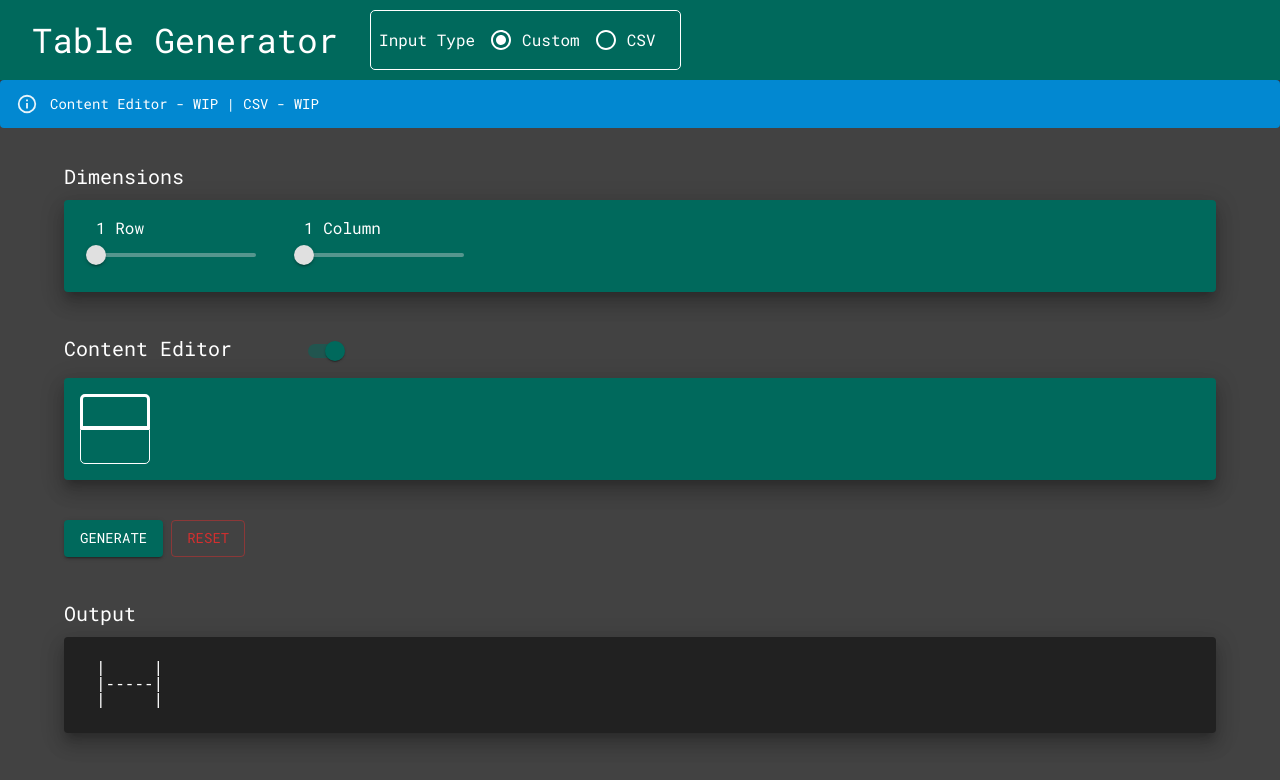
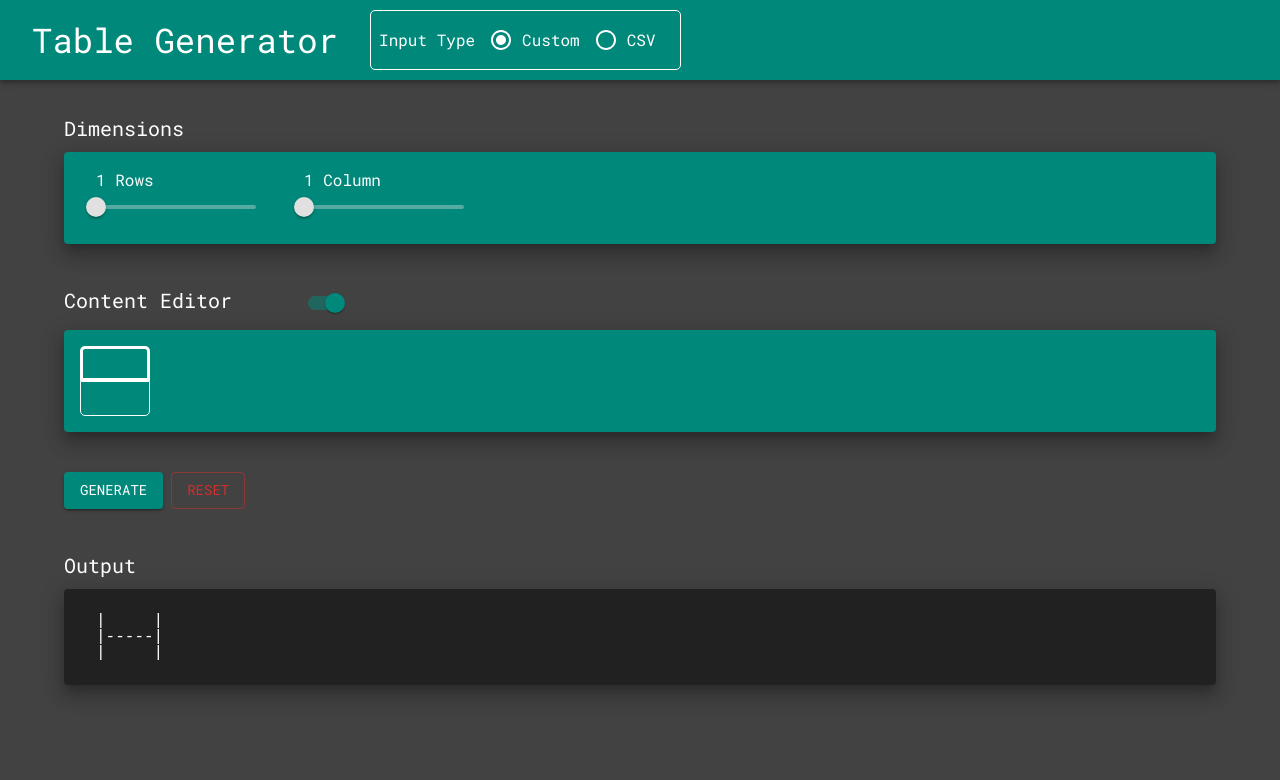
Before and after one commit to Ogwen123/md-table-generator, a React (Vite) app: page / in a window 1280 px wide. Shown: the top 780 px of the page. Built offline with nearby package versions, Linux system fonts and the light colour scheme.

Commit message:
content editor and csv input done

```diff
--- a/src/App.tsx
+++ b/src/App.tsx
@@ -11,15 +11,18 @@ import CollapsableAlert from './components/CollapsableAlert'
 import ContentEditor from './components/ContentEditor'
 
 //my imports
-import tableConfig from "./config/table.json"
-import { Config } from './exports/types'
+import configFile from "./config/table.json"
+import { Config, AlertSeverity } from './exports/types'
 import { generateCustomTable } from './utils/generateCustomTable'
 import CSVInput from './components/CSVInput'
+import { generateDelimitedTable } from './utils/generateDelimitedTable'
 
+let initContentStorage: Record<string, string> = { "0-0": "", "1-0": "" };
 
 export const defaultConfigState = {
-    rows: tableConfig.defaultRows,
-    columns: tableConfig.defaultColumns
+    rows: configFile.defaultRows + 1,
+    columns: configFile.defaultColumns,
+    content: initContentStorage
 }
 
 function App() {
@@ -29,39 +32,100 @@ function App() {
     const [showContentEditor, setShowContentEditor] = React.useState<boolean>(true)
     const [inputType, setInputType] = React.useState<"custom" | "csv">("custom")
 
+    //custom specific
+    const [dimensionTracker, setDimensionTracker] = React.useState<number[]>([2, 1])//used to force a re-render when dimensions are changed
+
+    //csv specific
+    const [delimiter, setDelimiter] = React.useState<string>(",")
+    const [csvInputContent, setCsvInputContent] = React.useState<string>("")
+
     //alert handling
     const [alertContent, setAlertContent] = React.useState<string[]>(["Uh Oh", "You should never see this"])//title, message
-    const [alertSeverity, setAlertSeverity] = React.useState<"error" | "warning" | "info" | "success">("info")
+    const [alertSeverity, setAlertSeverity] = React.useState<AlertSeverity>("info")
     const [alertOpen, setAlertOpen] = React.useState<boolean>(false)
 
-    const handleGenerate = (customConfig?: Config) => {
-        setRowArray(generateCustomTable(customConfig || tableConfig))// if no custom config is passed, use the current config
+    //update content object when more rows or columns are added
+    React.useEffect(() => {
+        let newContentStorage: Record<string, string> = {}
+        for (let row = 0; row < tableConfig.rows; row++) {
+            for (let column = 0; column < tableConfig.columns; column++) {
+                newContentStorage[`${row}-${column}`] = tableConfig.content[`${row}-${column}`] || ""
+            }
+        }
+        setTableConfig({ ...tableConfig, content: newContentStorage })
+    }, [dimensionTracker])
+
+    const handleCustomGenerate = (customConfig?: Config) => {
+        const rowArray = generateCustomTable(customConfig || tableConfig)
+        if (rowArray[1] === false) setRowArray([rowArray[0]])
+        else setRowArray(rowArray)// if no custom config is passed, use the current config
+    }
+
+    const handleCSVGenerate = () => {
+        const rowArray = generateDelimitedTable(csvInputContent, delimiter)
+        if (rowArray[1] === false) setRowArray([rowArray[0]])
+        else setRowArray(rowArray)
+    }
+
+    const doAlert = (content: string[], severity: AlertSeverity) => {
+        if (content.length !== 2) return
+        setAlertContent(content)
+        setAlertSeverity(severity)
+        setAlertOpen(true)
     }
 
     useEffect(() => {
-        handleGenerate()
+        if (inputType === "custom") handleCustomGenerate()
+        else handleCSVGenerate()
     }, [])
 
     return (
         <div>
             <Header inputType={inputType} setInputType={setInputType} />
-            <Alert variant='filled' severity='info' >Content Editor - WIP | CSV - WIP</Alert>
+            {/*<Alert variant='filled' severity='info' >Content Editor - WIP</Alert>*/}
             <CollapsableAlert
-                alertContent={alertContent} alertSeverity={alertSeverity} alertOpen={alertOpen}
-                setAlertContent={setAlertContent} setAlertSeverity={setAlertSeverity} setAlertOpen={setAlertOpen}
+                alertContent={alertContent}
+                alertSeverity={alertSeverity}
+                alertOpen={alertOpen}
+                setAlertContent={setAlertContent}
+                setAlertSeverity={setAlertSeverity}
+                setAlertOpen={setAlertOpen}
             />
             {inputType === "custom" ?
                 <div className="custom-input">
-                    <ConfigBar setTableConfig={setTableConfig} tableConfig={tableConfig} />
-                    <ContentEditor tableConfig={tableConfig} showEditor={showContentEditor} setShowEditor={setShowContentEditor} />
+                    <ConfigBar
+                        setTableConfig={setTableConfig}
+                        tableConfig={tableConfig}
+                        setDimensionTracker={setDimensionTracker}
+                    />
+                    <ContentEditor
+                        tableConfig={tableConfig}
+                        setTableConfig={setTableConfig}
+                        showEditor={showContentEditor}
+                        setShowEditor={setShowContentEditor}
+                    />
                 </div>
                 :
                 <div className="csv-input">
-                    <CSVInput />
+                    <CSVInput
+                        csvInputContent={csvInputContent}
+                        setCsvInputContent={setCsvInputContent}
+                        doAlert={doAlert}
+                        delimiter={delimiter}
+                        setDelimiter={setDelimiter}
+                    />
                 </div>
             }
-            <ControlButtons setTableConfig={setTableConfig} tableConfig={tableConfig} generateTable={handleGenerate} setRowArray={setRowArray} rowArray={rowArray} />
-            <Output rowArray={rowArray} />
+            <ControlButtons
+                setTableConfig={setTableConfig}
+                tableConfig={tableConfig}
+                generateTable={inputType === "custom" ? handleCustomGenerate : handleCSVGenerate}
+                setRowArray={setRowArray}
+                rowArray={rowArray}
+            />
+            <Output
+                rowArray={rowArray}
+            />
         </div>
     )
 }
--- a/src/components/CSVInput.tsx
+++ b/src/components/CSVInput.tsx
@@ -1,10 +1,25 @@
 import React from 'react'
-import { Typography, Paper } from '@mui/material'
+import { Typography, Paper, Button } from '@mui/material'
 
 //project imports
 import { generalSpacing, paperLabelStyling } from '../exports/styling'
+import { generateDelimitedTable } from '../utils/generateDelimitedTable'
+import { AlertSeverity } from '../exports/types'
 
-const CSVInput = () => {
+interface CSVInputProps {
+    csvInputContent: string,
+    setCsvInputContent: (cvInputContent: string) => void,
+    doAlert: (content: string[], severity: AlertSeverity) => void,
+    delimiter: string,
+    setDelimiter: (delimiter: string) => void,
+}
+
+const CSVInput = ({ csvInputContent, setCsvInputContent, delimiter, setDelimiter }: CSVInputProps) => {
+
+    const handleInputChange = (value: string) => {
+        setCsvInputContent(value)
+    }
+
     const barStyling = {
         ...generalSpacing,
         backgroundColor: "primary.main",
@@ -19,8 +34,30 @@ const CSVInput = () => {
                 CSV Input
             </Typography>
             <Paper elevation={12} variant='elevation' sx={barStyling} >
-
+                <form>
+                    <p>Delimiter(, | ; etc): </p>
+                    <input
+                        type='text'
+                        className="kdfbgkjd"
+                        style={{
+                            backgroundColor: "#212121",
+                            border: "none",
+                            borderRadius: "5px",
+                            color: "white"
+                        }}//inline because css wasn't working
+                        defaultValue={delimiter}
+                        onChange={(e) => setDelimiter(e.currentTarget.value.trim())}
+                    ></input>
+                    <p>CSV Data: </p>
+                    <textarea
+                        className="csv-textarea"
+                        rows={5}
+                        cols={300}
+                        onChange={(e) => handleInputChange(e.currentTarget.value)}
+                    ></textarea>
+                </form>
             </Paper>
+            <Button onClick={(e) => generateDelimitedTable(csvInputContent, delimiter)} ></Button>
         </div>
     )
 }
--- a/src/components/DimensionsBar.tsx
+++ b/src/components/DimensionsBar.tsx
@@ -4,14 +4,15 @@ import { Paper, Typography, Slider, Grid, Divider } from "@mui/material"
 //project imports
 import { Config, ConfigTypes } from '../exports/types'
 import { paperLabelStyling, generalSpacing } from '../exports/styling'
-import configFile from "../config/configBar.json"
+import configFile from "../config/table.json"
 
 interface ConfigBarProps {
     setTableConfig: (config: Config) => void
-    tableConfig: Config
+    tableConfig: Config,
+    setDimensionTracker: (dimensionTracker: number[]) => void
 }
 
-const ConfigBar = ({ setTableConfig, tableConfig }: ConfigBarProps) => {
+const ConfigBar = ({ setTableConfig, tableConfig, setDimensionTracker }: ConfigBarProps) => {
 
     //const [rows, setRows] = React.useState<number>((configFile as ConfigTypes.ConfigBar).defaultRows)// for displaying the number of rows next to the slider
     //const [columns, setColumns] = React.useState<number>((configFile as ConfigTypes.ConfigBar).defaultColumns)// for displaying the number of cloumns next to the slider
@@ -19,11 +20,13 @@ const ConfigBar = ({ setTableConfig, tableConfig }: ConfigBarProps) => {
     //event handlers
     const handleRowChange = (event: Event, newValue: number | number[]) => {
         setTableConfig({ ...tableConfig, rows: (newValue as number) })
+        setDimensionTracker([newValue as number, tableConfig.columns])
         //setRows(newValue as number)
     }
 
     const handleColumnChange = (event: Event, newValue: number | number[]) => {
         setTableConfig({ ...tableConfig, columns: (newValue as number) })
+        setDimensionTracker([tableConfig.rows, newValue as number])
         //setColumns(newValue as number)
     }
 
@@ -57,7 +60,7 @@ const ConfigBar = ({ setTableConfig, tableConfig }: ConfigBarProps) => {
                 <Grid container spacing={2}>
                     <Grid item className='rows-div'>
                         <Typography component="p" sx={sliderLabelStyling}>
-                            {tableConfig.rows} {tableConfig.rows !== 1 ? "Rows" : "Row"} {/*change label according to number of rows*/}
+                            {tableConfig.rows - 1} {tableConfig.rows !== 1 ? "Rows" : "Row"} {/*change label according to number of rows*/}
                         </Typography>
                         <Slider
                             color="secondary"
@@ -65,7 +68,7 @@ const ConfigBar = ({ setTableConfig, tableConfig }: ConfigBarProps) => {
                             max={configFile.maxRows}
                             step={1}
                             defaultValue={1}
-                            value={tableConfig.rows}
+                            value={tableConfig.rows - 1}
                             sx={sliderStyling}
                             onChange={handleRowChange}
                         />
--- a/src/config/configBar.json
+++ /dev/null
@@ -1,6 +0,0 @@
-{
-    "maxColumns": 25,
-    "maxRows": 25,
-    "minColumns": 1,
-    "minRows": 1
-}
--- a/src/config/table.json
+++ b/src/config/table.json
@@ -1,5 +1,9 @@
 {
-    "defaultCloumnWidth": 5,
+    "minColumnWidth": 5,
     "defaultRows": 1,
-    "defaultColumns": 1
+    "defaultColumns": 1,
+    "maxColumns": 25,
+    "maxRows": 25,
+    "minColumns": 1,
+    "minRows": 2
 }
--- a/src/exports/types.ts
+++ b/src/exports/types.ts
@@ -1,6 +1,7 @@
 export type Config = {
     rows: number,
-    columns: number
+    columns: number,
+    content: Record<string, string>
 }
 
 export type AlertSeverity = "error" | "warning" | "info" | "success"
--- a/src/index.css
+++ b/src/index.css
@@ -55,3 +55,13 @@ p {
     display: flex;
     flex-direction: row;
 }
+
+.csv-textarea {
+    max-width: 1000000px;
+    background-color: #212121;
+    border: none;
+    width: 100%;
+    resize: vertical;
+    color: white;
+    border-radius: 5px;
+}
--- a/src/main.tsx
+++ b/src/main.tsx
@@ -12,7 +12,7 @@ import font from "./assets/RobotoMono-Regular.ttf"
 const theme = createTheme({
     palette: {
         primary: {
-            main: teal[800],
+            main: teal[600],
             dark: grey[900]
         },
         secondary: {
--- a/src/utils/generateCustomTable.ts
+++ b/src/utils/generateCustomTable.ts
@@ -1,27 +1,52 @@
 import { Config } from "../exports/types";
 import configFile from "../config/table.json";
 
-export function generateCustomTable(tableConfig: Config): string[] {
+export function generateCustomTable(tableConfig: Config): any[] {
     const rows = tableConfig.rows;
     const columns = tableConfig.columns;
-    //make the seperators
-    let headerSeperator: string = "-";
-    let whiteSpace: string = " ";
-    for (let i = 0; i < configFile.defaultCloumnWidth - 1; i++) { headerSeperator += "-"; whiteSpace += " " }
+
+    //find longest item in each column to make the seperators straight
+    const fieldLengths: number[] = Array(columns).fill(configFile.minColumnWidth)
+    for (const key of Object.keys(tableConfig.content)) {
+        const column: number = parseInt(key.split("-")[1])
+        if (tableConfig.content[key].length > fieldLengths[column]) {
+            fieldLengths[column] = tableConfig.content[key].length
+        }
+    }
+
+    //check all the headers are filled - changed my mind, headers can be empty
+    //for (let i = 0; i < columns; i++) {
+    //    if (tableConfig.content[`0-${i}`] === "") {
+    //        return [false, "All headers must be filled"]
+    //    }
+    //}
+
     const rowArray: string[] = []
-    for (let i = 0; i < rows + 2; i++) {//plus 2 because of header row and header seperator row
-        const tempRowArray: string[] = []
+    //make header row
+    let headerArray = []
+    for (let i = 0; i < columns; i++) {
+        if (tableConfig.content[`0-${i}`] === "") headerArray.push("|" + " ".padEnd(fieldLengths[i], " "))
+        else headerArray.push("|" + tableConfig.content[`0-${i}`].padEnd(fieldLengths[i]))
+    }
+    rowArray.push(headerArray.join("") + "|")
+
+    //make header seperator
+    let headerSeperatorArray: string[] = []
+    for (let i = 0; i < columns; i++) {
+        headerSeperatorArray.push("|" + "-".padEnd(fieldLengths[i], "-"))
+    }
+    rowArray.push(headerSeperatorArray.join("") + "|")
+
+    //make body
+    for (let i = 0; i < rows - 1; i++) {
+        let tempRowArray: string[] = []
         for (let j = 0; j < columns; j++) {
-            if (i === 1) {// if header seperator row
-                tempRowArray.push("|" + headerSeperator)
-            } else {
-                tempRowArray.push("|" + whiteSpace)
-            }
+            const currentKey = `${i + 1}-${j}`
+            if (tableConfig.content[currentKey] === "") tempRowArray.push("|" + " ".padEnd(fieldLengths[j], " "))
+            else tempRowArray.push("|" + tableConfig.content[currentKey].padEnd(fieldLengths[j]))//add 2 top skip header
         }
-        rowArray.push(tempRowArray.join(""))
+        rowArray.push(tempRowArray.join("") + "|")
     }
-    for (let i = 0; i < rows + 2; i++) {//add the end pipe
-        rowArray[i] = rowArray[i] + "|"
-    }
+    //console.log(columns)
     return rowArray
 }
--- a/src/utils/generateDelimitedTable.ts
+++ b/src/utils/generateDelimitedTable.ts
@@ -1,3 +1,51 @@
-export function generateDelimitedTable() {
-    console.log("placeholder")
+export function generateDelimitedTable(csvString: string, delimiter: string): any[] {
+    const csvRows = csvString.split("\n")
+    //find longest item in each column to make the seperators straight
+    let longestFields = Array(csvRows[0].split(delimiter).length).fill(0)
+    let longestRowLength = 0
+    for (let i = 0; i < csvRows.length; i++) {
+        const fieldArray = csvRows[i].split(delimiter)
+        for (let j = 0; j < fieldArray.length; j++) {
+            if (fieldArray[j].length > longestFields[j]) {
+                longestFields[j] = fieldArray[j].length
+            }
+        }
+        if (i === 0) {
+            longestRowLength = fieldArray.length
+        }
+        if (fieldArray.length > longestRowLength) {
+            return [false, "All columns should have the same number of fields"]
+        }
+    }
+
+    console.log(longestFields)
+
+    //make table headers
+    let csvHeaders = ""
+    const headerArray = csvRows[0].split(delimiter)
+
+    for (let i = 0; i < headerArray.length; i++) {
+        csvHeaders += "|" + headerArray[i].padEnd(longestFields[i])
+    }
+    csvHeaders += "|"
+
+    let headerSeperator = ""
+    for (let i = 0; i < headerArray.length; i++) {
+        headerSeperator += "|" + "-".padEnd(longestFields[i], "-")
+    }
+    headerSeperator += "|"
+
+    //make table body
+    const csvRowsArray = [csvHeaders, headerSeperator]
+    for (let i = 0; i < csvRows.length - 1; i++) {
+        const fieldArray = csvRows[i + 1].split(delimiter)//plus 1 because of the header row
+        let rowString = ""
+        for (let j = 0; j < fieldArray.length; j++) {
+            rowString += ("|" + fieldArray[j].padEnd(longestFields[j]))
+        }
+        csvRowsArray.push(rowString + "|")
+    }
+    console.log(csvRowsArray)
+
+    return csvRowsArray
 }
```
Also changed, not shown: src/components/ContentEditor.tsx (+46 -33 lines).
